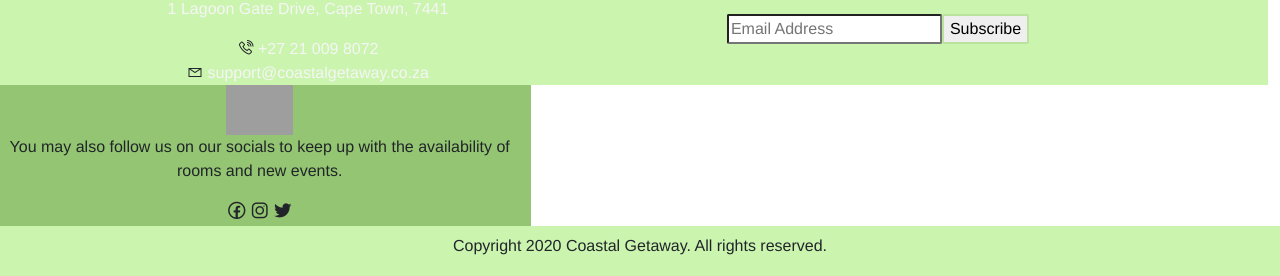
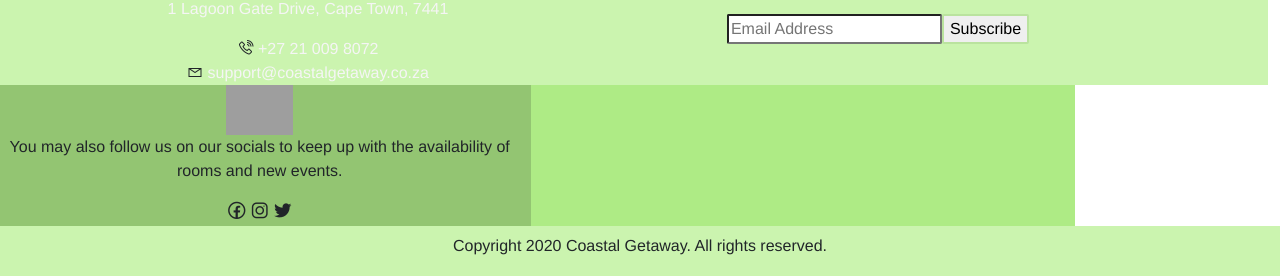
Before and after one commit to C0dingForFun/capstone, a Vue app: page / in a window 1280 px wide. Shown: the part 2096-2372 px from the top of the page. Built offline with nearby package versions, Linux system fonts and the light colour scheme; grey boxes are pictures that could not be loaded.

Commit message:
frontend

```diff
--- a/src/components/FooterComp.vue
+++ b/src/components/FooterComp.vue
@@ -29,7 +29,7 @@
                     <a><i class="lab la-twitter"></i></a>
                 </div>
            </div>
-           <div class="col-lg-5 col-md-5 col-sm-12">
+           <div class="col-lg-5 col-md-5 col-sm-12 pages">
 
            </div>
         </div>
@@ -94,6 +94,9 @@ export default {
         cursor: pointer;
         color:whitesmoke;
     }
+    .pages{
+        background-color: #aeeb85;
+    }
     .copyright{
         padding:1vh;
         display:flex;
```
